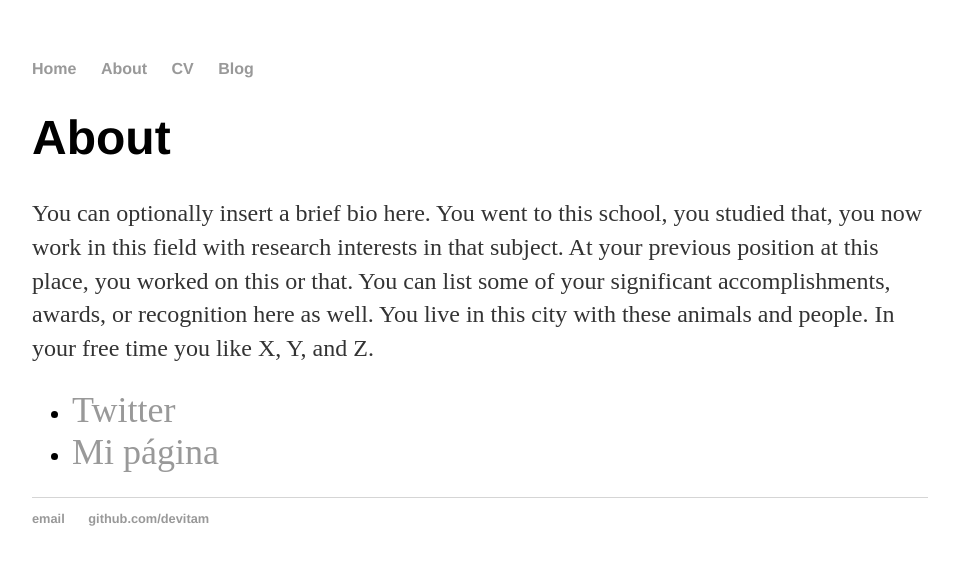
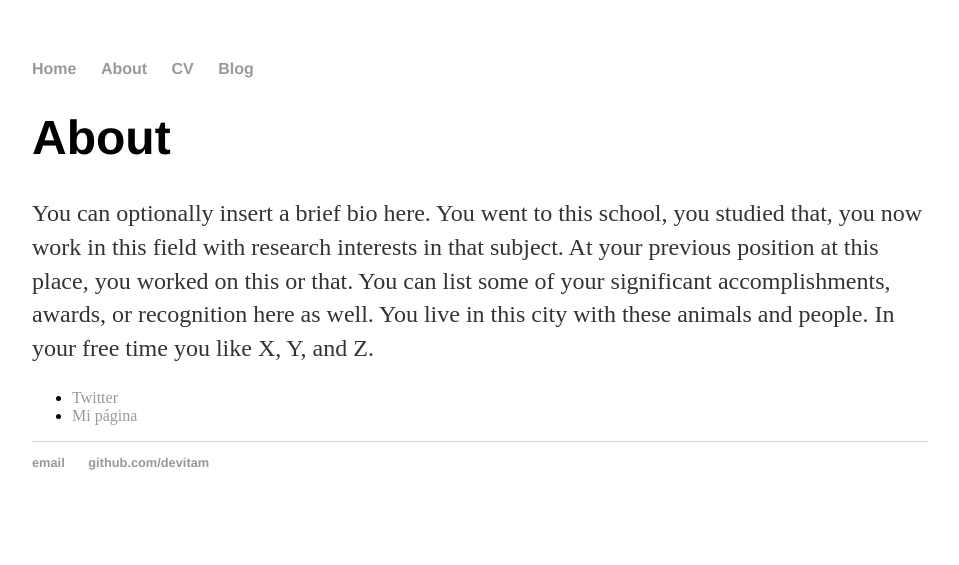
Before and after one commit to devitam/devitabasic.github.io, a Jekyll site: the page built from about/index.html, in a window 1280 px wide. Shown: the top 565 px of the page, without its empty margins (160-1119 px from the left). Built offline with Jekyll 4.4.1, drawn with Linux system fonts in a browser that asks for light colours.

Commit message:
Update main.css

```diff
--- a/css/main.css
+++ b/css/main.css
@@ -41,7 +41,3 @@ ul.posts {
 ul.posts li {
     list-style: none;
 }
-
-.contacts {
-    font-size: 1.5em;
-}
```
